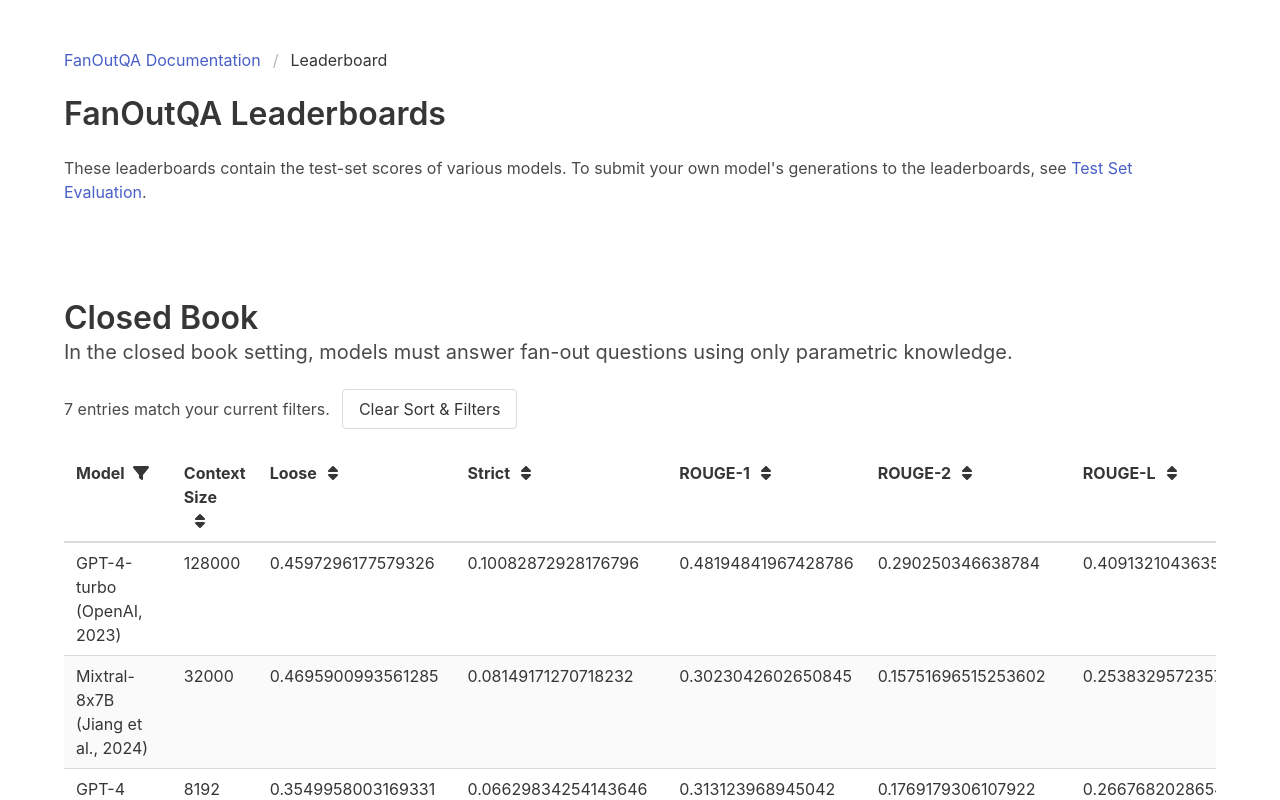
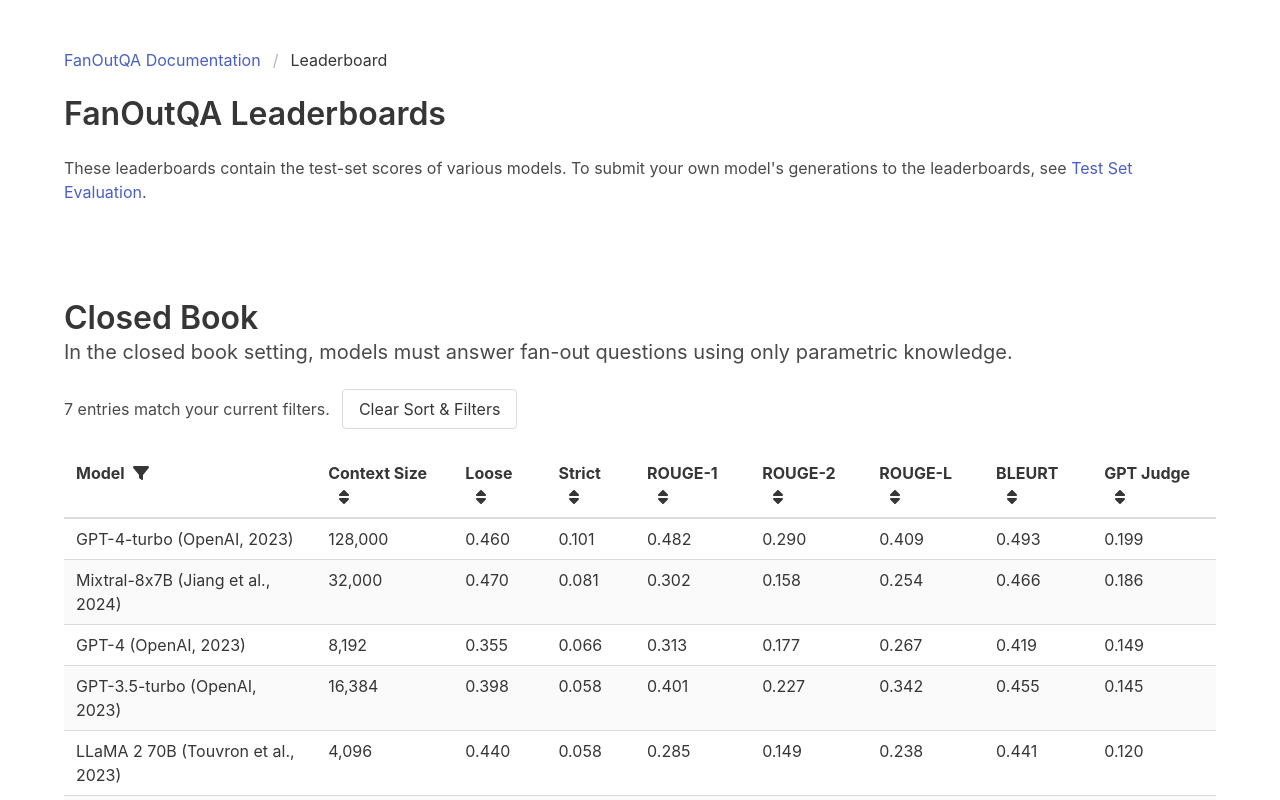
Before and after one commit to zhudotexe/fanoutqa, a Vue app in the folder leaderboard/: page / in a window 1280 px wide. Shown: the top 800 px of the page. Built offline with nearby package versions, Linux system fonts and the light colour scheme.

Commit message:
chore: number formatting

```diff
--- a/leaderboard/src/Table.vue
+++ b/leaderboard/src/Table.vue
@@ -289,14 +289,14 @@
       <tbody>
         <tr v-for="datum in currentPageData">
           <td>{{ datum.name }} ({{ datum.citation }})</td>
-          <td>{{ datum.context }}</td>
-          <td>{{ datum.acc.loose }}</td>
-          <td>{{ datum.acc.strict }}</td>
-          <td>{{ datum.rouge.rouge1.fscore }}</td>
-          <td>{{ datum.rouge.rouge2.fscore }}</td>
-          <td>{{ datum.rouge.rougeL.fscore }}</td>
-          <td>{{ datum.bleurt }}</td>
-          <td>{{ datum.gpt }}</td>
+          <td>{{ new Intl.NumberFormat().format(datum.context) }}</td>
+          <td>{{ datum.acc.loose.toFixed(3) }}</td>
+          <td>{{ datum.acc.strict.toFixed(3) }}</td>
+          <td>{{ datum.rouge.rouge1.fscore.toFixed(3) }}</td>
+          <td>{{ datum.rouge.rouge2.fscore.toFixed(3) }}</td>
+          <td>{{ datum.rouge.rougeL.fscore.toFixed(3) }}</td>
+          <td>{{ datum.bleurt.toFixed(3) }}</td>
+          <td>{{ datum.gpt.toFixed(3) }}</td>
         </tr>
       </tbody>
     </table>
```
